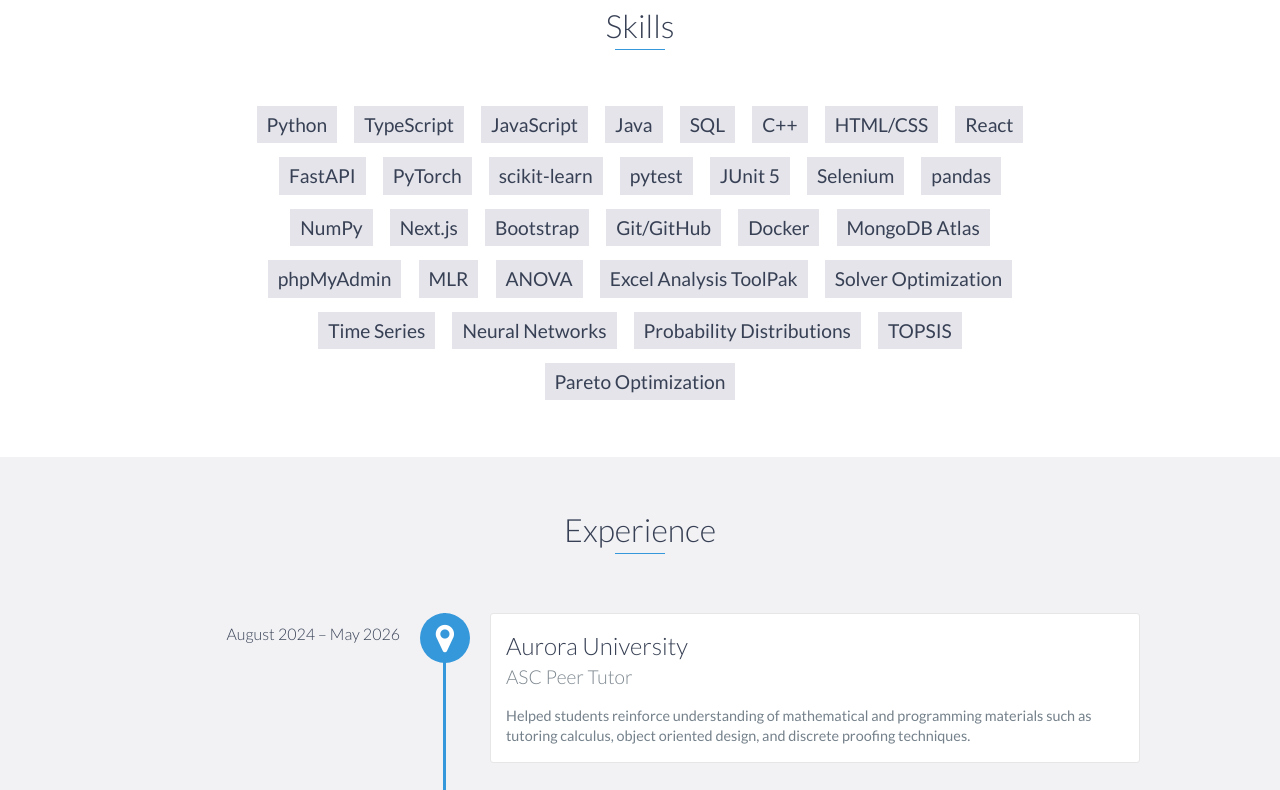
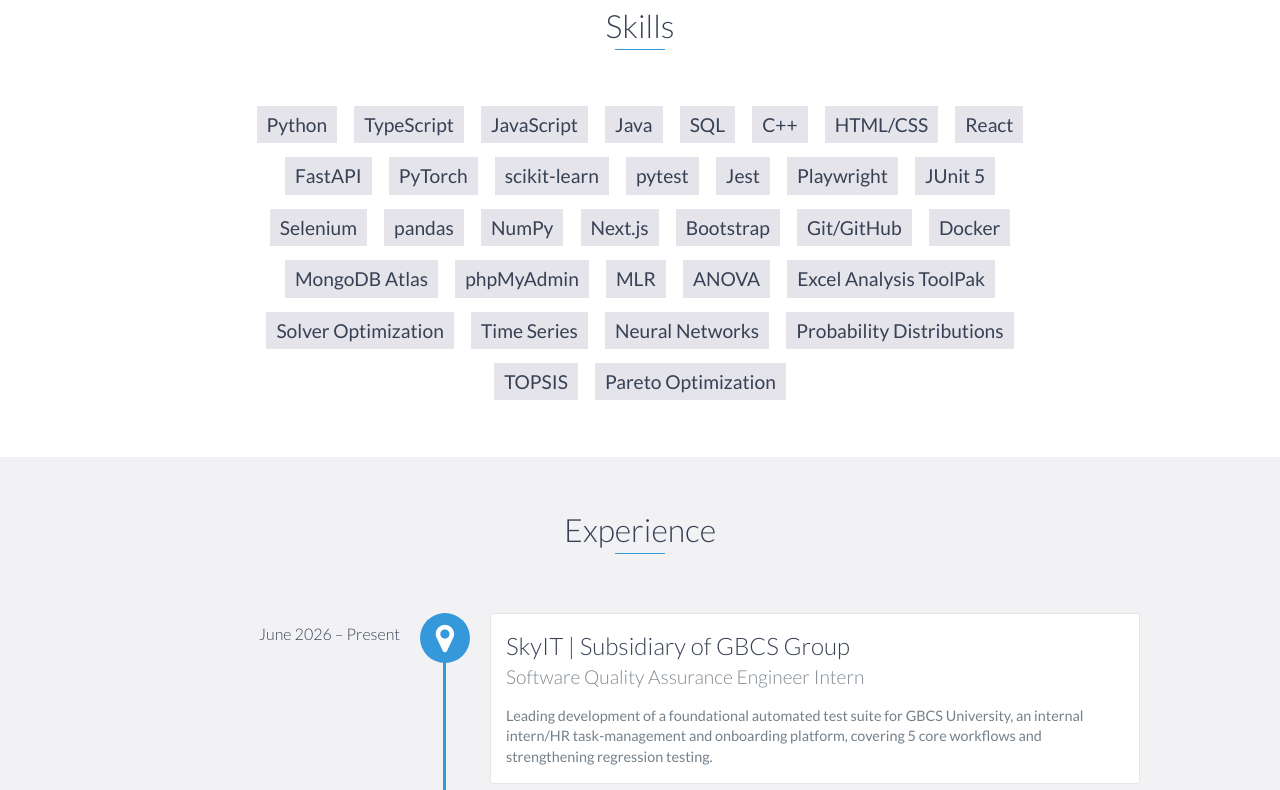
Before and after one commit to Eubanksch81/Eubanksch81.github.io, a website: page index.html in a window 1280 px wide. Shown: the part 3902-4692 px from the top of the page. Drawn offline with nearby package versions, Linux system fonts and the light colour scheme.

Commit message:
New Work Qualifications & Resume Update

```diff
--- a/index.html
+++ b/index.html
@@ -242,6 +242,8 @@
     <li>PyTorch</li>
     <li>scikit-learn</li>
     <li>pytest</li>
+    <li>Jest</li>
+    <li>Playwright</li>
     <li>JUnit 5</li>
     <li>Selenium</li>
     <li>pandas</li>
@@ -268,6 +270,14 @@
     <div id="experience" class="background-alt">
         <h2 class="heading">Experience</h2>
         <div id="experience-timeline">
+            <div data-date="June 2026 – Present">
+                <h3>SkyIT | Subsidiary of GBCS Group</h3>
+                <h4>Software Quality Assurance Engineer Intern</h4>
+                <p>
+                    Leading development of a foundational automated test suite for GBCS University, an internal intern/HR
+                    task-management and onboarding platform, covering 5 core workflows and strengthening regression testing.
+                </p>
+            </div>
             <div data-date="August 2024 – May 2026">
                 <h3>Aurora University</h3>
                 <h4>ASC Peer Tutor</h4>
```
Also changed, not shown: 1 other file.
